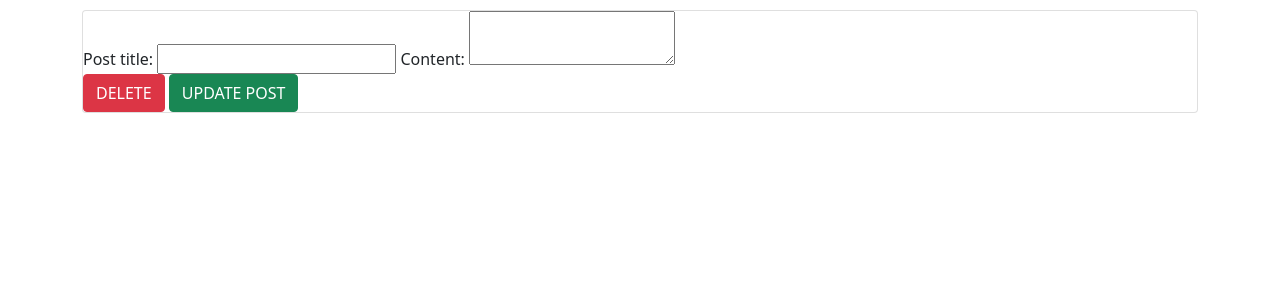
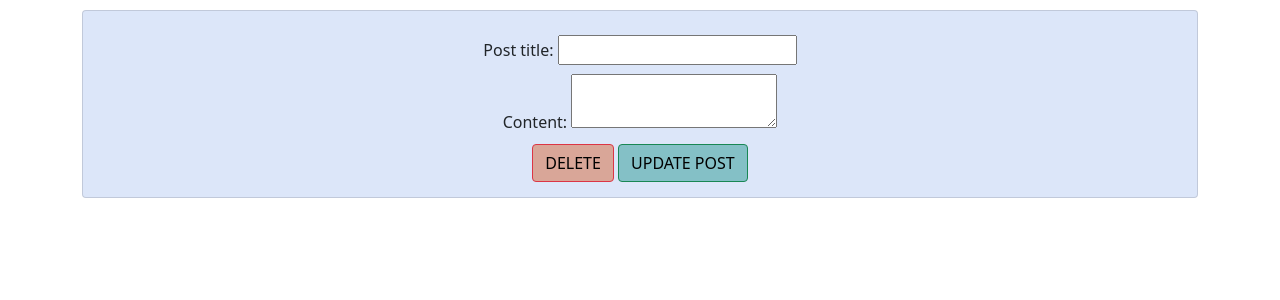
Before and after one commit to AvivaRubenstein/MVC-Tech-Blog, a Node project: template views/updateOrDeletePost.handlebars in a window 1280 px wide. Shown: the part 56-356 px from the top of the page. Run offline with Node 20 templates, Linux system fonts and the light colour scheme; the template is opened without the code that fills it, so the values that code supplies are empty; some libraries are stand-ins or nearby versions.

Commit message:
styling update/delete post page

```diff
--- a/public/css/style.css
+++ b/public/css/style.css
@@ -140,3 +140,29 @@ margin-top: 4px;
 .commenter-name {
     font-weight: bold ;
 }
+
+/* update or delete post page styling:  */
+#form-card{
+    background-color: var(--pale-lavendar);
+    text-align: center;
+    padding: 15px;
+}
+#update-btn, #del-btn {
+    margin-top: 10px;
+}
+#update-btn{
+    background-color: var(--light-blue);
+    color: black;
+}
+#update-btn:hover{
+    background-color: var(--deep-blue);
+    color: white;
+}
+#del-btn{
+    background-color: var(--melon);
+    color: black;
+}
+#del-btn:hover{
+    background-color: var(--brown-sugar);
+    color: white;
+}
--- a/views/updateOrDeletePost.handlebars
+++ b/views/updateOrDeletePost.handlebars
@@ -1,13 +1,17 @@
+
 <div class="container">
     <div class="row">
         <div class="col">
-            <div class="card">
-            <form class="new-post-form">
+            <div class="card" id="form-card">
+        <form class="new-post-form">
+        <div class="form-group update-or-del">
         <label for="post-title">Post title: </label>
         <input class="form-input" type="text" id="post-title" name="post-title" value="{{post.title}}"/>
+        </div>
+        <div class="form-group">
         <label for="post-content">Content: </label>
         <textarea class="form-input" id="post-content" name="post-content" >{{post.content}}</textarea>
-
+        </div>
         <div class="col">
         <button  id= "del-btn" type="submit" class="btn btn-danger " data-id="{{post.id}}">DELETE</button>
         <button id= "update-btn" type="submit" class="btn btn-success" data-id="{{post.id}}">UPDATE POST</button>
@@ -19,4 +23,5 @@
          </div>
          </div>
 
+
 <script src="/js/updateOrDeletePost.js"></script>
```
